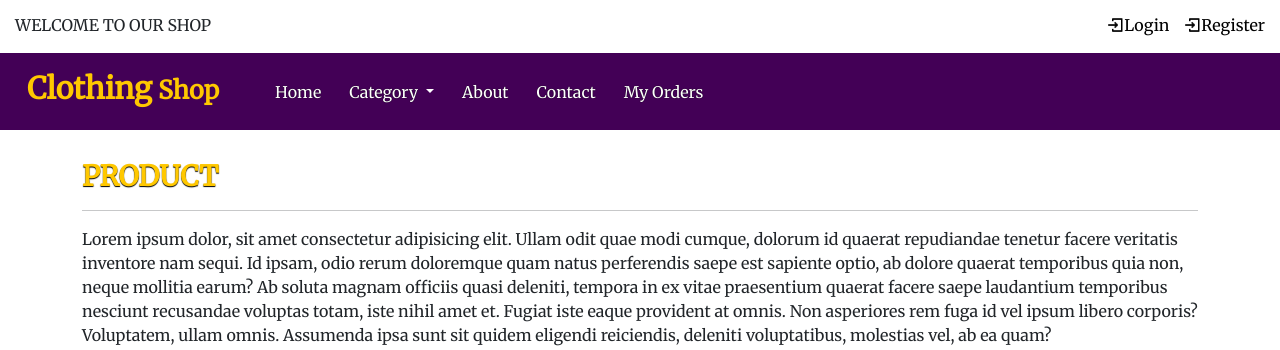
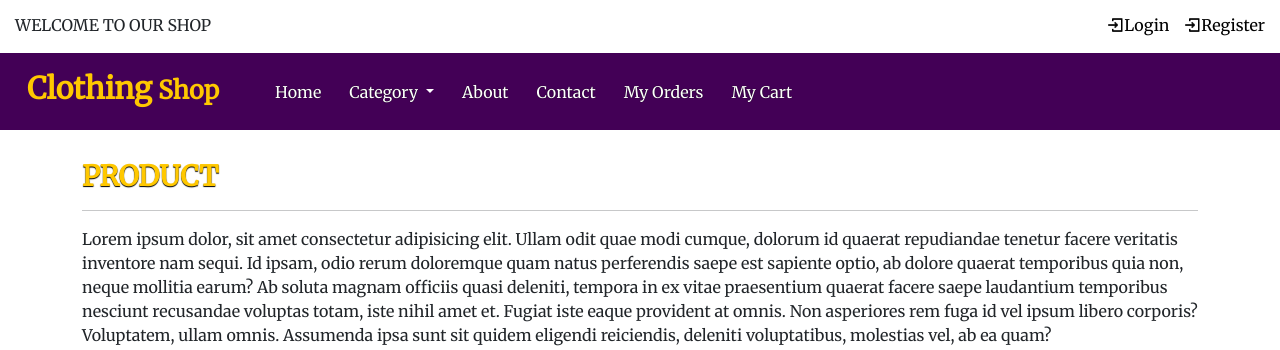
Before and after one commit to piyush15081999/23194651_CPP_Project, a Django app: page /about/ in a window 1280 px wide. Shown: the top 350 px of the page. Run offline with Django 4.2, Linux system fonts and the light colour scheme.

Commit message:
Update base.html

```diff
--- a/templates/base.html
+++ b/templates/base.html
@@ -71,6 +71,9 @@
               </li>
               <li class="nav-item">
                 <a class="nav-link" href="{% url 'order_item' %}">My Orders</a>
+              </li>
+                <li class="nav-item">
+                <a class="nav-link" href="{% url 'cart' %}">My Cart</a>
               </li>
             </ul>
             {% if request.user.is_authenticated %}
```
